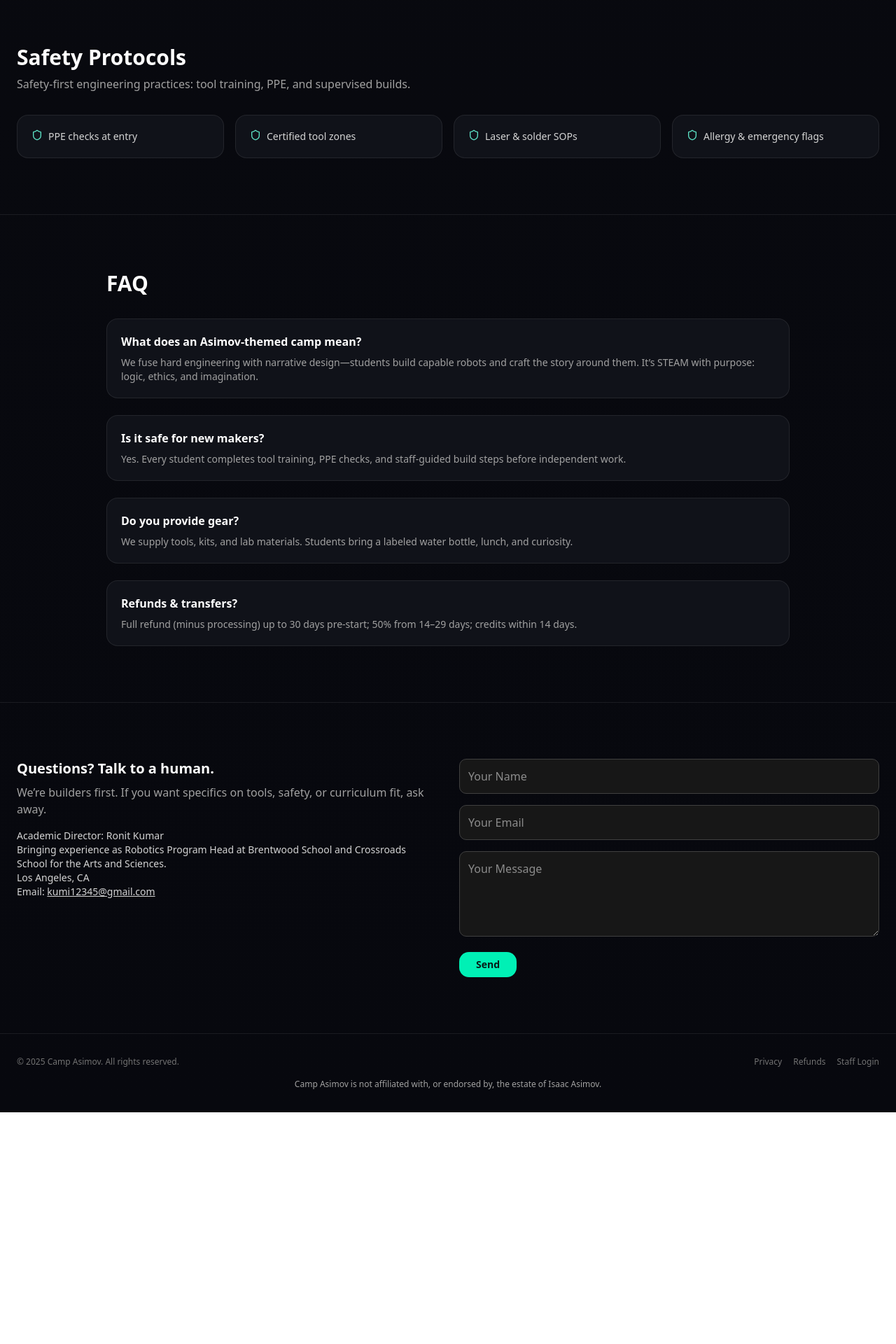
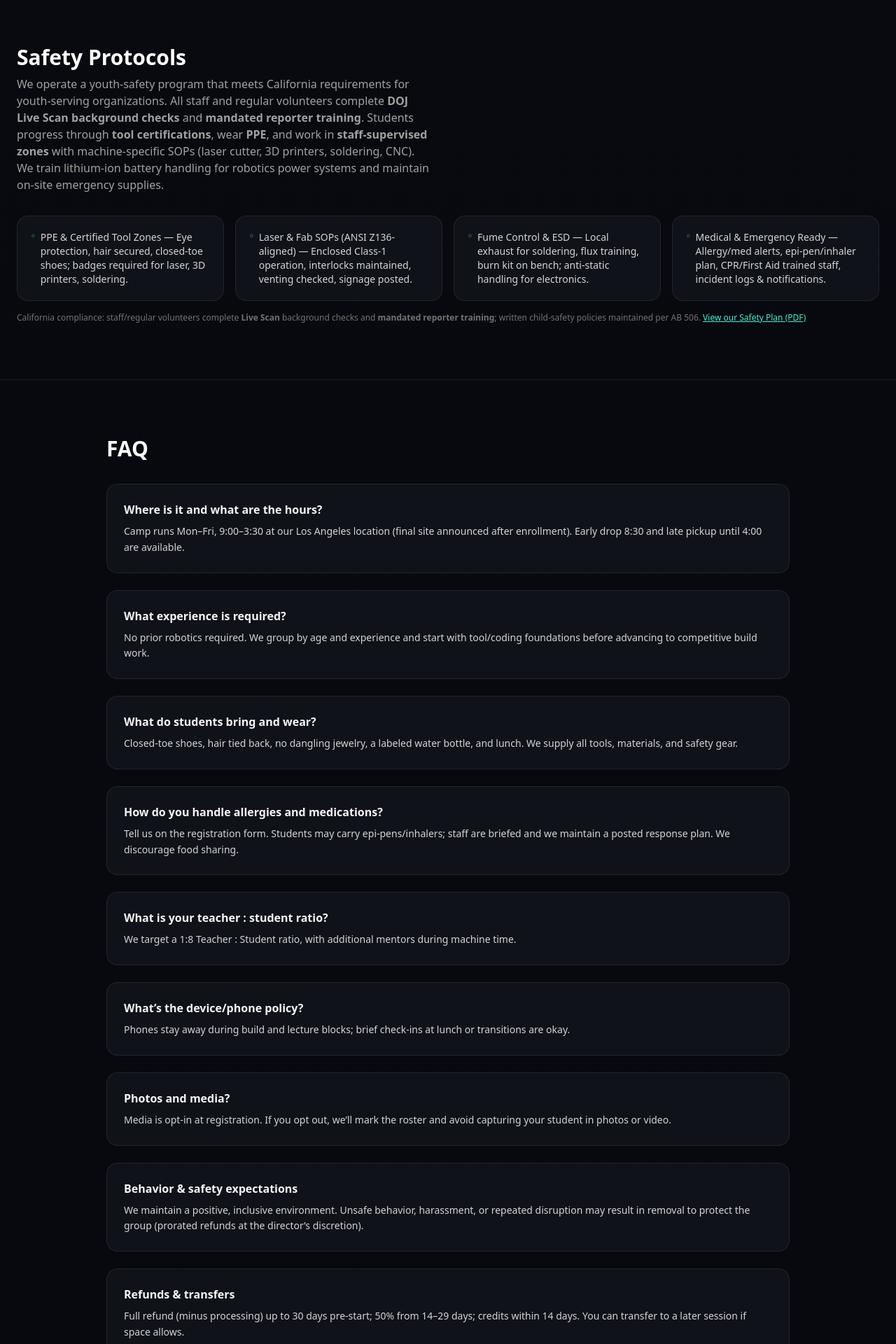
Before and after one commit to KingKumar/camp-asimov, a Next.js app: page / in a window 1280 px wide. Shown: the part 2740-4660 px from the top of the page at 70% size. Before the commit the page ends 4329 px from the top, so only its background shows below. Built offline with nearby package versions, Linux system fonts and the light colour scheme.

Commit message:
Update AsimovLanding.tsx

```diff
--- a/components/AsimovLanding.tsx
+++ b/components/AsimovLanding.tsx
@@ -39,15 +39,56 @@ const features = [
 ];
 
 const faqs = [
-  { q: "What does an Asimov-themed camp mean?",
-    a: "We fuse hard engineering with narrative design—students build capable robots and craft the story around them. It’s STEAM with purpose: logic, ethics, and imagination." },
-  { q: "Is it safe for new makers?",
-    a: "Yes. Every student completes tool training, PPE checks, and staff-guided build steps before independent work." },
-  { q: "Do you provide gear?",
-    a: "We supply tools, kits, and lab materials. Students bring a labeled water bottle, lunch, and curiosity." },
-  { q: "Refunds & transfers?",
-    a: "Full refund (minus processing) up to 30 days pre-start; 50% from 14–29 days; credits within 14 days." },
+  {
+    q: "Where is it and what are the hours?",
+    a: "Camp runs Mon–Fri, 9:00–3:30 at our Los Angeles location (final site announced after enrollment). Early drop 8:30 and late pickup until 4:00 are available."
+  },
+  {
+    q: "What experience is required?",
+    a: "No prior robotics required. We group by age and experience and start with tool/coding foundations before advancing to competitive build work."
+  },
+  {
+    q: "What do students bring and wear?",
+    a: "Closed-toe shoes, hair tied back, no dangling jewelry, a labeled water bottle, and lunch. We supply all tools, materials, and safety gear."
+  },
+  {
+    q: "How do you handle allergies and medications?",
+    a: "Tell us on the registration form. Students may carry epi-pens/inhalers; staff are briefed and we maintain a posted response plan. We discourage food sharing."
+  },
+  {
+    q: "What is your teacher : student ratio?",
+    a: "We target a 1:8 Teacher : Student ratio, with additional mentors during machine time."
+  },
+  {
+    q: "What’s the device/phone policy?",
+    a: "Phones stay away during build and lecture blocks; brief check-ins at lunch or transitions are okay."
+  },
+  {
+    q: "Photos and media?",
+    a: "Media is opt-in at registration. If you opt out, we’ll mark the roster and avoid capturing your student in photos or video."
+  },
+  {
+    q: "Behavior & safety expectations",
+    a: "We maintain a positive, inclusive environment. Unsafe behavior, harassment, or repeated disruption may result in removal to protect the group (prorated refunds at the director’s discretion)."
+  },
+  {
+    q: "Refunds & transfers",
+    a: "Full refund (minus processing) up to 30 days pre-start; 50% from 14–29 days; credits within 14 days. You can transfer to a later session if space allows."
+  },
+  {
+    q: "Financial aid or discounts",
+    a: "Limited need-based scholarships and sibling discounts may be available — email us at hello@campasimov.com."
+  },
+  {
+    q: "What does an Asimov-themed camp mean?",
+    a: "We fuse hard engineering with narrative design—students build capable robots and craft the story around them. It’s STEAM with purpose: logic, ethics, and imagination."
+  },
+  {
+    q: "Is it safe for new makers?",
+    a: "Yes. Every student completes tool training, PPE checks, and staff-guided build steps before independent work."
+  }
 ];
+
 
 export default function AsimovCampLanding() {
   const [email, setEmail] = useState("");
@@ -323,18 +364,40 @@ export default function AsimovCampLanding() {
         <section id="safety" className="py-20 border-t" style={{ borderColor: ink.line }}>
         <div className="mx-auto max-w-7xl px-6">
             <h2 className="text-2xl md:text-3xl font-bold">Safety Protocols</h2>
+
             <p className="mt-2 text-neutral-400 max-w-prose">
-            Safety-first engineering practices: tool training, PPE, and supervised builds.
+            We operate a youth-safety program that meets California requirements for youth-serving organizations.
+            All staff and regular volunteers complete <strong>DOJ Live Scan background checks</strong> and
+            <strong> mandated reporter training</strong>. Students progress through <strong>tool certifications</strong>,
+            wear <strong>PPE</strong>, and work in <strong>staff-supervised zones</strong> with machine-specific SOPs
+            (laser cutter, 3D printers, soldering, CNC). We train lithium-ion battery handling for robotics power systems and
+            maintain on-site emergency supplies.
             </p>
+
             <div className="mt-8 grid sm:grid-cols-2 lg:grid-cols-4 gap-4">
-            {["PPE checks at entry","Certified tool zones","Laser & solder SOPs","Allergy & emergency flags"].map((s) => (
+            {[
+                "PPE & Certified Tool Zones — Eye protection, hair secured, closed-toe shoes; badges required for laser, 3D printers, soldering.",
+                "Laser & Fab SOPs (ANSI Z136-aligned) — Enclosed Class-1 operation, interlocks maintained, venting checked, signage posted.",
+                "Fume Control & ESD — Local exhaust for soldering, flux training, burn kit on bench; anti-static handling for electronics.",
+                "Medical & Emergency Ready — Allergy/med alerts, epi-pen/inhaler plan, CPR/First Aid trained staff, incident logs & notifications.",
+            ].map((s) => (
                 <div key={s} className="rounded-2xl border p-5 text-sm" style={{ borderColor: ink.line, background: ink.surface }}>
                 <div className="flex items-start gap-2">
-                  <Shield className="w-4 h-4" style={{ color: ink.accent }} aria-hidden />
+                    <Shield className="w-4 h-4" style={{ color: ink.accent }} />
                     <span className="text-neutral-300">{s}</span>
                 </div>
                 </div>
             ))}
+            </div>
+
+            {/* Compliance line + optional Safety Plan PDF link */}
+            <div className="mt-4 text-xs text-neutral-500">
+            California compliance: staff/regular volunteers complete <strong>Live Scan</strong> background checks and
+            <strong> mandated reporter training</strong>; written child-safety policies maintained per AB 506.
+            {" "}
+            <a href="/safety-plan.pdf" target="_blank" rel="noopener noreferrer" className="underline text-teal-300">
+                View our Safety Plan (PDF)
+            </a>
             </div>
         </div>
         </section>
@@ -345,14 +408,19 @@ export default function AsimovCampLanding() {
             <h2 className="text-2xl md:text-3xl font-bold">FAQ</h2>
             <div className="mt-8 grid gap-6">
             {faqs.map((f) => (
-              <div key={f.q} className="rounded-2xl border p-5" style={{ borderColor: ink.line, background: ink.surface }}>
-                <div className="font-semibold">{f.q}</div>
-                <p className="mt-2 text-sm text-neutral-400">{f.a}</p>
+                <div
+                key={f.q}
+                className="rounded-2xl border p-6"
+                style={{ borderColor: ink.line, background: ink.surface }}
+                >
+                <div className="font-semibold text-neutral-100">{f.q}</div>
+                <p className="mt-2 text-sm text-neutral-300 leading-relaxed">{f.a}</p>
                 </div>
             ))}
             </div>
         </div>
         </section>
+
 
       {/* CONTACT */}
       <section id="contact" className="py-20 border-t" style={{ borderColor: ink.line }}>
```
Lines whose indentation alone changed are shown as unchanged.
